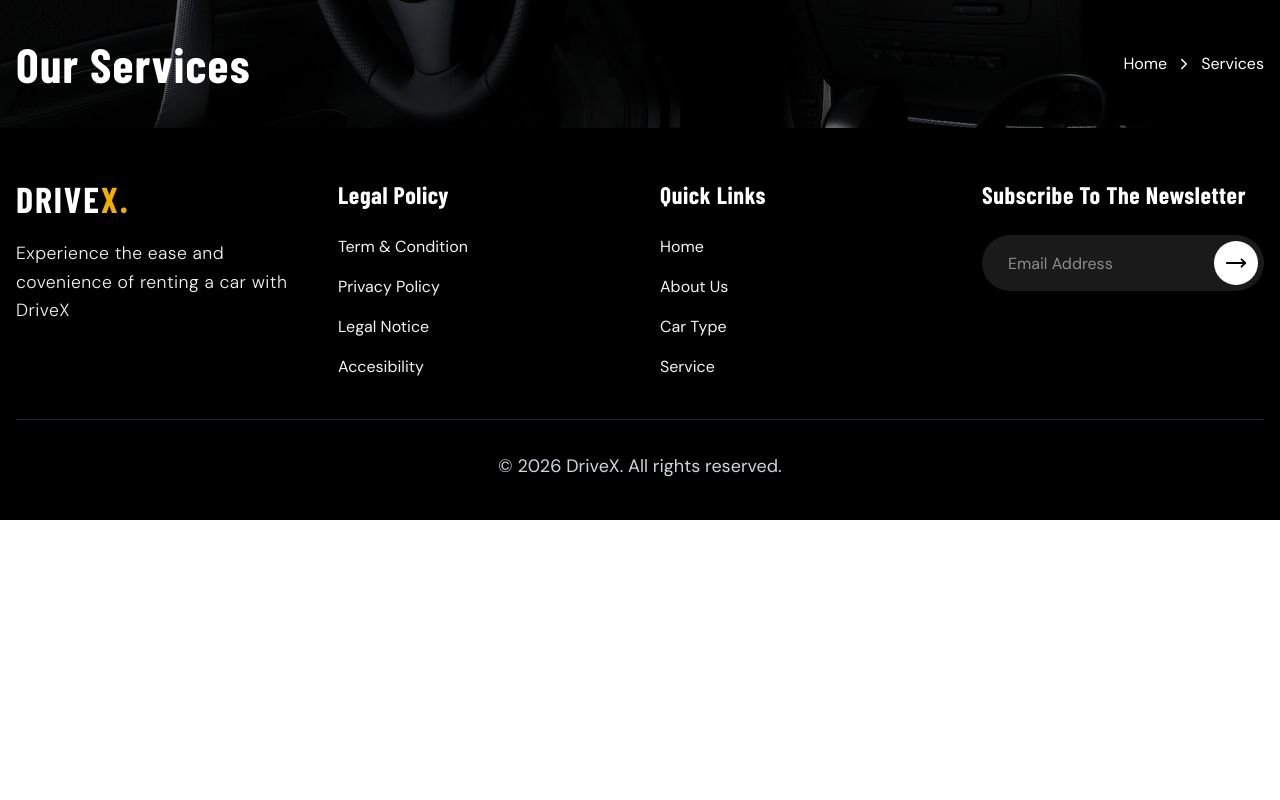
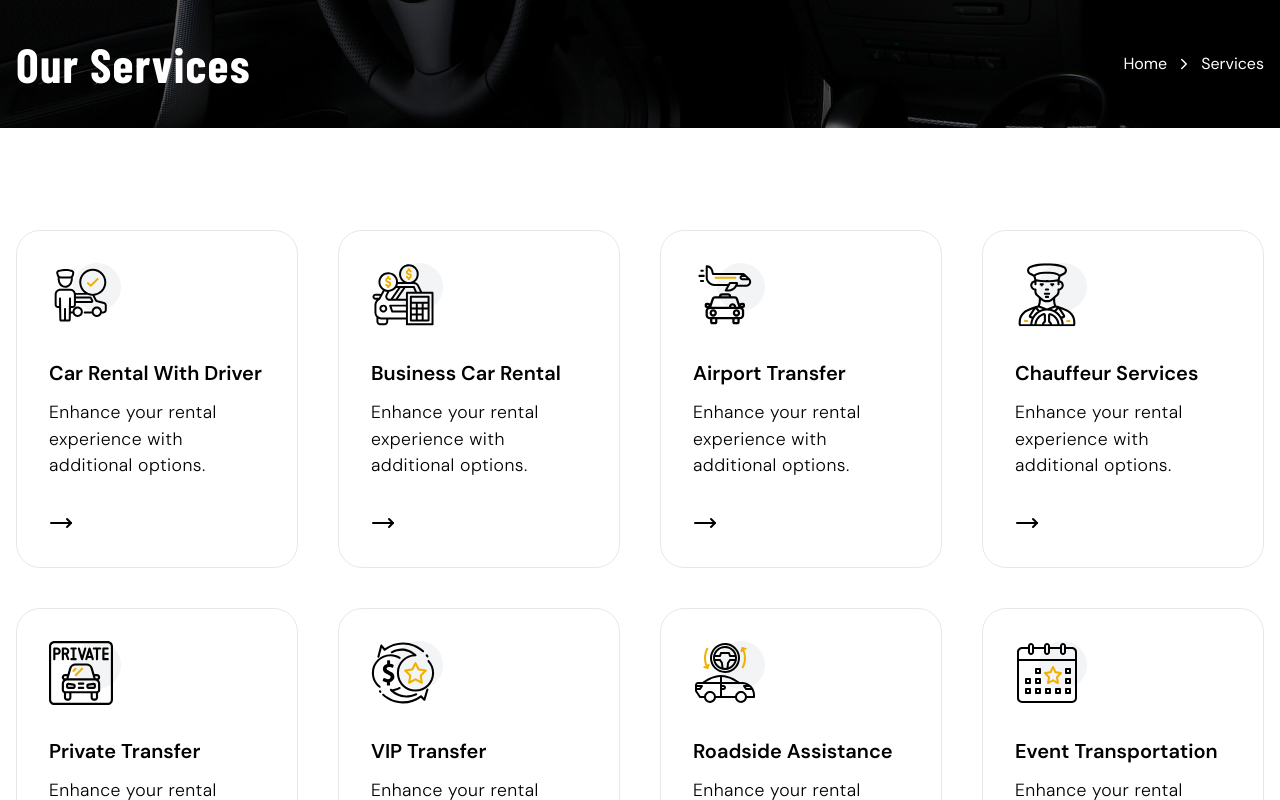
Before and after one commit to Jisap/react-vite-drivex, a React (Vite) app: page /service in a window 1280 px wide. Shown: the part 320-1120 px from the top of the page. Before the commit the page ends 840 px from the top, so only its background shows below. Built offline with nearby package versions, Linux system fonts and the light colour scheme; a web font is replaced by a local one.

Commit message:
feat: create Service page to display service offerings with card grid and banners

```diff
--- a/src/features/home/pages/Service.jsx
+++ b/src/features/home/pages/Service.jsx
@@ -1,5 +1,11 @@
 import React from 'react'
 import PageBanner from '../../../shared/ui/PageBanner'
+import ServiceCard from '../../../shared/ui/ServiceCard'
+import Testimonials from '../../../shared/components/Testimonials/Testimonials'
+import Partners from '../../../shared/components/Partners/Partners'
+import { services } from '../data/services'
+
+
 
 
 const Service = () => {
@@ -9,6 +15,25 @@ const Service = () => {
         title="Our Services"
         currentPage="Services"
       />
+
+      <div className="section py-[8%] relative">
+        <div className='grid-col lg:grid-cols-4 gap-10'>
+          {services.map((service, i) => (
+            <div
+              key={service.id}
+              data-aos="fade-up"
+              data-aos-delay={i * 120}
+            >
+              <ServiceCard
+                id={service.id}
+                image={service.image}
+                icon={service.icon}
+                title={service.title}
+              />
+            </div>
+          ))}
+        </div>
+      </div>
     </>
   )
 }
```
